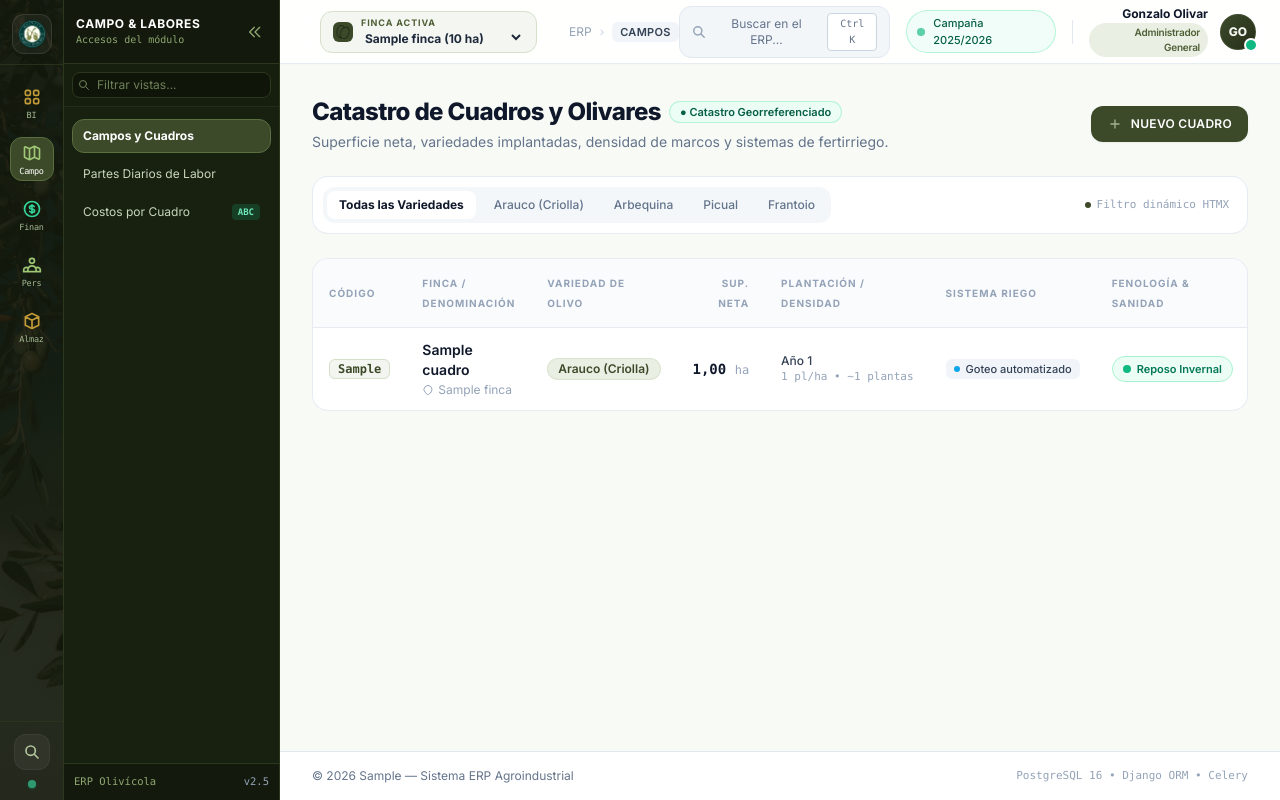
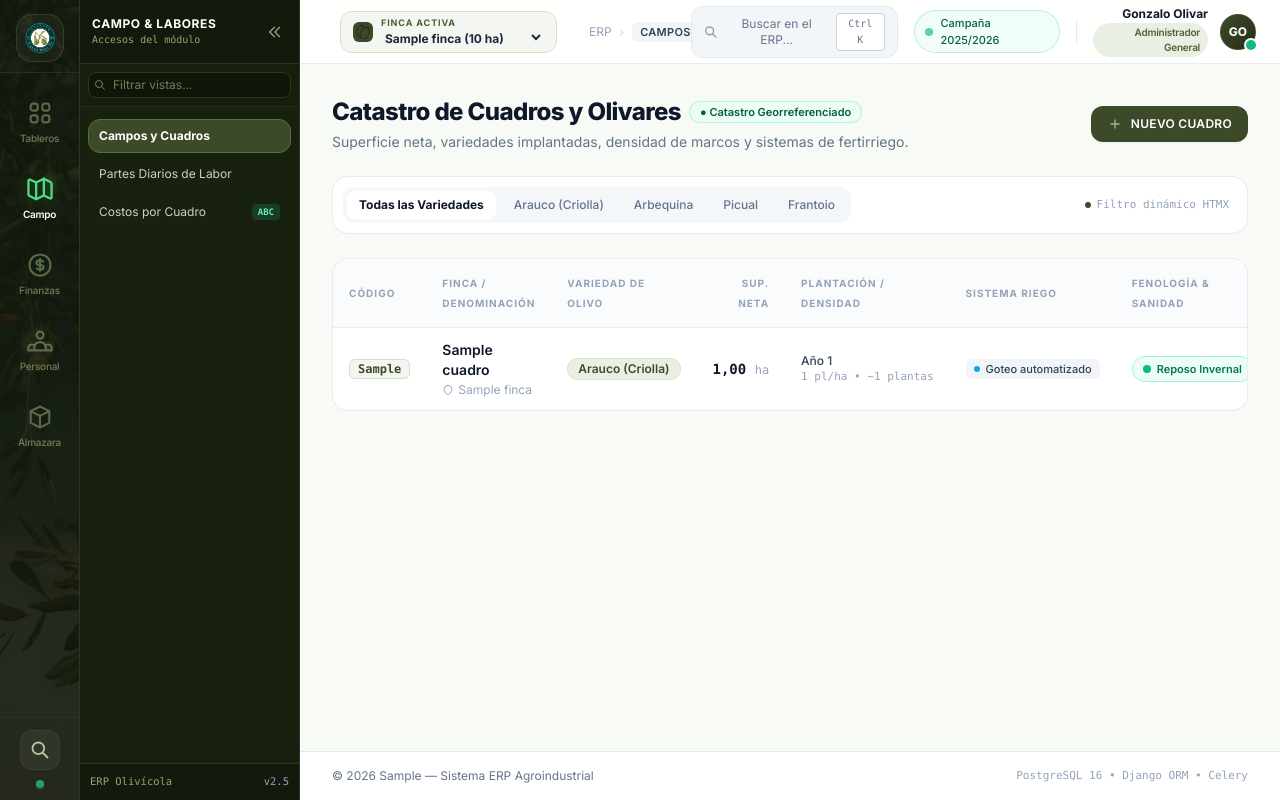
Before and after one commit to Wschanzze/ERP-Olivo, a Django app: page /campos/ in a window 1280 px wide. Run offline with Django 5.2, Linux system fonts and the light colour scheme; tables that the repository leaves empty hold one stand-in row (values such as "Sample post"); parts of the project's set-up code (start-up, migrations or seed data) failed here and were passed over; some libraries are stand-ins or nearby versions.

Commit message:
style: ampliar primer segmento de sidebar, agrandar iconos y eliminar recuadro iluminado

```diff
--- a/templates/base.html
+++ b/templates/base.html
@@ -79,10 +79,10 @@
     /* Estado inicial anti-parpadeo para Doble Sidebar en Desktop (>= 1024px) */
     @media (min-width: 1024px) {
       html.sidebar-expanded #main-layout-container {
-        padding-left: 280px !important;
+        padding-left: 300px !important;
       }
       html.sidebar-collapsed #main-layout-container {
-        padding-left: 64px !important;
+        padding-left: 80px !important;
       }
       html.sidebar-collapsed #app-rail2 {
         transform: translateX(-100%) !important;
@@ -180,8 +180,8 @@
     <!-- Contenedor Principal -->
     <div
       id="main-layout-container"
-      :class="sidebarOpen ? 'lg:pl-[280px]' : 'lg:pl-[64px]'"
-      class="pl-0 lg:pl-[280px] flex-1 flex flex-col min-w-0 transition-[padding-left] duration-200 ease-in-out min-h-screen w-full"
+      :class="sidebarOpen ? 'lg:pl-[300px]' : 'lg:pl-[80px]'"
+      class="pl-0 lg:pl-[300px] flex-1 flex flex-col min-w-0 transition-[padding-left] duration-200 ease-in-out min-h-screen w-full"
     >
       <!-- Cabecera Superior -->
       {% include 'components/header.html' %}
--- a/templates/components/sidebar.html
+++ b/templates/components/sidebar.html
@@ -1,8 +1,8 @@
 {% load static %}
 <!-- =========================================================================
      DOBLE SIDEBAR ENTERPRISE (OPCIÓN A)
-     Columna 1: Rail Maestro Fijo (64px) con 5 Dominios Principales (SIN UÑAS)
-     Columna 2: Panel Secundario Contextual (216px) con Vistas en Texto
+     Columna 1: Rail Maestro Fijo (80px) con 5 Dominios Principales
+     Columna 2: Panel Secundario Contextual (220px) con Vistas en Texto
      Móvil: Drawer Deslizante Táctil (< 1024px)
      ========================================================================= -->
 
@@ -24,11 +24,11 @@
 >
 
   <!-- =======================================================================
-       1. ESCRITORIO: RAIL 1 (DOCK MAESTRO 64px)
+       1. ESCRITORIO: RAIL 1 (DOCK MAESTRO 80px)
        ======================================================================= -->
   <aside
     id="app-rail1"
-    class="fixed inset-y-0 left-0 z-40 w-16 hidden lg:flex flex-col bg-[#13190C] text-[#E5EBDD] border-r border-[#2C381D] select-none justify-between h-full"
+    class="fixed inset-y-0 left-0 z-40 w-20 hidden lg:flex flex-col bg-[#13190C] text-[#E5EBDD] border-r border-[#2C381D] select-none justify-between h-full"
     style="height: 100dvh; max-height: 100dvh;"
   >
     <!-- Textura sutil y fondo oscuro de alta gama -->
@@ -42,84 +42,134 @@
       <a
         href="{% url 'dashboard:index' %}"
         title="ERP Olivícola - Inicio"
-        class="w-10 h-10 flex items-center justify-center rounded-xl bg-white/5 hover:bg-white/10 active:scale-95 transition-all p-1 border border-white/10 group cursor-pointer"
+        class="w-12 h-12 flex items-center justify-center rounded-2xl bg-white/5 hover:bg-white/10 active:scale-95 transition-all p-1.5 border border-white/10 group cursor-pointer"
         @click="selectModule('tableros')"
       >
-        <img src="{% static 'icono.png' %}?v=2" alt="Logo ERP" class="w-7 h-7 object-contain drop-shadow" />
+        <img src="{% static 'icono.png' %}?v=2" alt="Logo ERP" class="w-8 h-8 object-contain drop-shadow" />
       </a>
     </div>
 
-    <!-- Centro: 5 Iconos de Módulos Maestros (SIN UÑA PROTRUDENTE) -->
+    <!-- Centro: 5 Iconos de Módulos Maestros (Grandes, Limpios y sin Recuadros) -->
     <nav class="relative z-10 flex-1 flex flex-col items-center py-4 space-y-3 overflow-y-auto custom-scrollbar">
 
       <!-- 1. Tableros & BI -->
       <button
         type="button"
         @click="selectModule('tableros')"
-        :class="activeModule === 'tableros' ? 'bg-[#3D4A2A] text-white shadow-xs border-[#5A6E3F]' : 'text-[#A4B892] hover:bg-white/10 hover:text-white border-transparent'"
-        class="w-11 h-11 rounded-xl flex flex-col items-center justify-center transition-all duration-150 border cursor-pointer group"
+        class="w-full py-2.5 px-1 flex flex-col items-center justify-center transition-all duration-150 cursor-pointer group bg-transparent border-0 select-none"
         title="Tableros & BI"
       >
-        <svg class="w-5 h-5 text-[#C29B38] group-hover:text-amber-300 transition-colors" fill="none" stroke="currentColor" viewBox="0 0 24 24">
-          <path stroke-linecap="round" stroke-linejoin="round" stroke-width="2" d="M4 6a2 2 0 012-2h2a2 2 0 012 2v2a2 2 0 01-2 2H6a2 2 0 01-2-2V6zM14 6a2 2 0 012-2h2a2 2 0 012 2v2a2 2 0 01-2 2h-2a2 2 0 01-2-2V6zM4 16a2 2 0 012-2h2a2 2 0 012 2v2a2 2 0 01-2 2H6a2 2 0 01-2-2v-2zM14 16a2 2 0 012-2h2a2 2 0 012 2v2a2 2 0 01-2 2h-2a2 2 0 01-2-2v-2z" />
+        <svg
+          class="w-7 h-7 transition-all duration-150"
+          :class="activeModule === 'tableros'
+            ? 'text-[#E5B842] scale-110 opacity-100 drop-shadow-[0_2px_10px_rgba(229,184,66,0.35)]'
+            : 'text-[#8FA872]/80 opacity-70 group-hover:text-[#E5B842] group-hover:opacity-100 group-hover:scale-105'"
+          fill="none"
+          stroke="currentColor"
+          viewBox="0 0 24 24"
+        >
+          <path stroke-linecap="round" stroke-linejoin="round" stroke-width="1.8" d="M4 6a2 2 0 012-2h2a2 2 0 012 2v2a2 2 0 01-2 2H6a2 2 0 01-2-2V6zM14 6a2 2 0 012-2h2a2 2 0 012 2v2a2 2 0 01-2 2h-2a2 2 0 01-2-2V6zM4 16a2 2 0 012-2h2a2 2 0 012 2v2a2 2 0 01-2 2H6a2 2 0 01-2-2v-2zM14 16a2 2 0 012-2h2a2 2 0 012 2v2a2 2 0 01-2 2h-2a2 2 0 01-2-2v-2z" />
         </svg>
-        <span class="text-[8.5px] font-mono leading-none mt-1 tracking-tight">BI</span>
+        <span
+          class="text-[10px] leading-none mt-1.5 tracking-tight transition-colors"
+          :class="activeModule === 'tableros' ? 'text-white font-semibold' : 'text-[#8FA872]/70 group-hover:text-white font-medium'"
+        >Tableros</span>
       </button>
 
       <!-- 2. Campo & Operaciones -->
       <button
         type="button"
         @click="selectModule('campo')"
-        :class="activeModule === 'campo' ? 'bg-[#3D4A2A] text-white shadow-xs border-[#5A6E3F]' : 'text-[#A4B892] hover:bg-white/10 hover:text-white border-transparent'"
-        class="w-11 h-11 rounded-xl flex flex-col items-center justify-center transition-all duration-150 border cursor-pointer group"
+        class="w-full py-2.5 px-1 flex flex-col items-center justify-center transition-all duration-150 cursor-pointer group bg-transparent border-0 select-none"
         title="Campo & Operaciones"
       >
-        <svg class="w-5 h-5 text-[#9EC675] group-hover:text-emerald-300 transition-colors" fill="none" stroke="currentColor" viewBox="0 0 24 24">
-          <path stroke-linecap="round" stroke-linejoin="round" stroke-width="2" d="M9 20l-5.447-2.724A1 1 0 013 16.382V5.618a1 1 0 011.447-.894L9 7m0 13l6-3m-6 3V7m6 10l4.553 2.276A1 1 0 0021 18.382V7.618a1 1 0 00-.553-.894L15 4m0 13V4m0 0L9 7" />
+        <svg
+          class="w-7 h-7 transition-all duration-150"
+          :class="activeModule === 'campo'
+            ? 'text-[#4ADE80] scale-110 opacity-100 drop-shadow-[0_2px_10px_rgba(74,222,128,0.35)]'
+            : 'text-[#8FA872]/80 opacity-70 group-hover:text-[#4ADE80] group-hover:opacity-100 group-hover:scale-105'"
+          fill="none"
+          stroke="currentColor"
+          viewBox="0 0 24 24"
+        >
+          <path stroke-linecap="round" stroke-linejoin="round" stroke-width="1.8" d="M9 20l-5.447-2.724A1 1 0 013 16.382V5.618a1 1 0 011.447-.894L9 7m0 13l6-3m-6 3V7m6 10l4.553 2.276A1 1 0 0021 18.382V7.618a1 1 0 00-.553-.894L15 4m0 13V4m0 0L9 7" />
         </svg>
-        <span class="text-[8.5px] font-mono leading-none mt-1 tracking-tight">Campo</span>
+        <span
+          class="text-[10px] leading-none mt-1.5 tracking-tight transition-colors"
+          :class="activeModule === 'campo' ? 'text-white font-semibold' : 'text-[#8FA872]/70 group-hover:text-white font-medium'"
+        >Campo</span>
       </button>
 
       <!-- 3. Finanzas & Contabilidad -->
       <button
         type="button"
         @click="selectModule('finanzas')"
-        :class="activeModule === 'finanzas' ? 'bg-[#3D4A2A] text-white shadow-xs border-[#5A6E3F]' : 'text-[#A4B892] hover:bg-white/10 hover:text-white border-transparent'"
-        class="w-11 h-11 rounded-xl flex flex-col items-center justify-center transition-all duration-150 border cursor-pointer group"
+        class="w-full py-2.5 px-1 flex flex-col items-center justify-center transition-all duration-150 cursor-pointer group bg-transparent border-0 select-none"
         title="Finanzas & Contabilidad"
       >
-        <svg class="w-5 h-5 text-emerald-400 group-hover:text-emerald-200 transition-colors" fill="none" stroke="currentColor" viewBox="0 0 24 24">
-          <path stroke-linecap="round" stroke-linejoin="round" stroke-width="2" d="M12 8c-1.657 0-3 .895-3 2s1.343 2 3 2 3 .895 3 2-1.343 2-3 2m0-8c1.11 0 2.08.402 2.599 1M12 8V7m0 1v8m0 0v1m0-1c-1.11 0-2.08-.402-2.599-1M21 12a9 9 0 11-18 0 9 9 0 0118 0z" />
+        <svg
+          class="w-7 h-7 transition-all duration-150"
+          :class="activeModule === 'finanzas'
+            ? 'text-[#34D399] scale-110 opacity-100 drop-shadow-[0_2px_10px_rgba(52,211,153,0.35)]'
+            : 'text-[#8FA872]/80 opacity-70 group-hover:text-[#34D399] group-hover:opacity-100 group-hover:scale-105'"
+          fill="none"
+          stroke="currentColor"
+          viewBox="0 0 24 24"
+        >
+          <path stroke-linecap="round" stroke-linejoin="round" stroke-width="1.8" d="M12 8c-1.657 0-3 .895-3 2s1.343 2 3 2 3 .895 3 2-1.343 2-3 2m0-8c1.11 0 2.08.402 2.599 1M12 8V7m0 1v8m0 0v1m0-1c-1.11 0-2.08-.402-2.599-1M21 12a9 9 0 11-18 0 9 9 0 0118 0z" />
         </svg>
-        <span class="text-[8.5px] font-mono leading-none mt-1 tracking-tight">Finan</span>
+        <span
+          class="text-[10px] leading-none mt-1.5 tracking-tight transition-colors"
+          :class="activeModule === 'finanzas' ? 'text-white font-semibold' : 'text-[#8FA872]/70 group-hover:text-white font-medium'"
+        >Finanzas</span>
       </button>
 
       <!-- 4. Personal & Cuadrillas -->
       <button
         type="button"
         @click="selectModule('personal')"
-        :class="activeModule === 'personal' ? 'bg-[#3D4A2A] text-white shadow-xs border-[#5A6E3F]' : 'text-[#A4B892] hover:bg-white/10 hover:text-white border-transparent'"
-        class="w-11 h-11 rounded-xl flex flex-col items-center justify-center transition-all duration-150 border cursor-pointer group"
+        class="w-full py-2.5 px-1 flex flex-col items-center justify-center transition-all duration-150 cursor-pointer group bg-transparent border-0 select-none"
         title="Personal & Nómina"
       >
-        <svg class="w-5 h-5 text-[#9EC675] group-hover:text-emerald-300 transition-colors" fill="none" stroke="currentColor" viewBox="0 0 24 24">
-          <path stroke-linecap="round" stroke-linejoin="round" stroke-width="2" d="M17 20h5v-2a3 3 0 00-5.356-1.857M17 20H7m10 0v-2c0-.656-.126-1.283-.356-1.857M7 20H2v-2a3 3 0 015.356-1.857M7 20v-2c0-.656.126-1.283.356-1.857m0 0a5.002 5.002 0 019.288 0M15 7a3 3 0 11-6 0 3 3 0 016 0z" />
+        <svg
+          class="w-7 h-7 transition-all duration-150"
+          :class="activeModule === 'personal'
+            ? 'text-[#A3E635] scale-110 opacity-100 drop-shadow-[0_2px_10px_rgba(163,230,53,0.35)]'
+            : 'text-[#8FA872]/80 opacity-70 group-hover:text-[#A3E635] group-hover:opacity-100 group-hover:scale-105'"
+          fill="none"
+          stroke="currentColor"
+          viewBox="0 0 24 24"
+        >
+          <path stroke-linecap="round" stroke-linejoin="round" stroke-width="1.8" d="M17 20h5v-2a3 3 0 00-5.356-1.857M17 20H7m10 0v-2c0-.656-.126-1.283-.356-1.857M7 20H2v-2a3 3 0 015.356-1.857M7 20v-2c0-.656.126-1.283.356-1.857m0 0a5.002 5.002 0 019.288 0M15 7a3 3 0 11-6 0 3 3 0 016 0z" />
         </svg>
-        <span class="text-[8.5px] font-mono leading-none mt-1 tracking-tight">Pers</span>
+        <span
+          class="text-[10px] leading-none mt-1.5 tracking-tight transition-colors"
+          :class="activeModule === 'personal' ? 'text-white font-semibold' : 'text-[#8FA872]/70 group-hover:text-white font-medium'"
+        >Personal</span>
       </button>
 
       <!-- 5. Almazara & Depósitos -->
       <button
         type="button"
         @click="selectModule('almazara')"
-        :class="activeModule === 'almazara' ? 'bg-[#3D4A2A] text-white shadow-xs border-[#5A6E3F]' : 'text-[#A4B892] hover:bg-white/10 hover:text-white border-transparent'"
-        class="w-11 h-11 rounded-xl flex flex-col items-center justify-center transition-all duration-150 border cursor-pointer group"
+        class="w-full py-2.5 px-1 flex flex-col items-center justify-center transition-all duration-150 cursor-pointer group bg-transparent border-0 select-none"
         title="Almazara & Depósitos"
       >
-        <svg class="w-5 h-5 text-[#C29B38] group-hover:text-amber-300 transition-colors" fill="none" stroke="currentColor" viewBox="0 0 24 24">
-          <path stroke-linecap="round" stroke-linejoin="round" stroke-width="2" d="M20 7l-8-4-8 4m16 0l-8 4m8-4v10l-8 4m0-10L4 7m8 4v10M4 7v10l8 4" />
+        <svg
+          class="w-7 h-7 transition-all duration-150"
+          :class="activeModule === 'almazara'
+            ? 'text-[#FBBF24] scale-110 opacity-100 drop-shadow-[0_2px_10px_rgba(251,191,36,0.35)]'
+            : 'text-[#8FA872]/80 opacity-70 group-hover:text-[#FBBF24] group-hover:opacity-100 group-hover:scale-105'"
+          fill="none"
+          stroke="currentColor"
+          viewBox="0 0 24 24"
+        >
+          <path stroke-linecap="round" stroke-linejoin="round" stroke-width="1.8" d="M20 7l-8-4-8 4m16 0l-8 4m8-4v10l-8 4m0-10L4 7m8 4v10M4 7v10l8 4" />
         </svg>
-        <span class="text-[8.5px] font-mono leading-none mt-1 tracking-tight">Almaz</span>
+        <span
+          class="text-[10px] leading-none mt-1.5 tracking-tight transition-colors"
+          :class="activeModule === 'almazara' ? 'text-white font-semibold' : 'text-[#8FA872]/70 group-hover:text-white font-medium'"
+        >Almazara</span>
       </button>
 
     </nav>
@@ -131,10 +181,10 @@
         type="button"
         @click="spotlightOpen = true"
         title="Búsqueda Universal (Ctrl+K)"
-        class="w-9 h-9 rounded-xl bg-white/5 hover:bg-white/15 text-[#B2C69E] hover:text-white flex items-center justify-center transition-colors cursor-pointer border border-white/5"
+        class="w-10 h-10 rounded-xl bg-white/5 hover:bg-white/15 text-[#B2C69E] hover:text-white flex items-center justify-center transition-colors cursor-pointer border border-white/5"
       >
-        <svg class="w-4 h-4" fill="none" stroke="currentColor" viewBox="0 0 24 24">
-          <path stroke-linecap="round" stroke-linejoin="round" stroke-width="2.5" d="M21 21l-6-6m2-5a7 7 0 11-14 0 7 7 0 0114 0z" />
+        <svg class="w-5 h-5" fill="none" stroke="currentColor" viewBox="0 0 24 24">
+          <path stroke-linecap="round" stroke-linejoin="round" stroke-width="2.2" d="M21 21l-6-6m2-5a7 7 0 11-14 0 7 7 0 0114 0z" />
         </svg>
       </button>
 
@@ -145,12 +195,12 @@
 
 
   <!-- =======================================================================
-       2. ESCRITORIO: RAIL 2 (PANEL SECUNDARIO CONTEXTUAL 216px)
+       2. ESCRITORIO: RAIL 2 (PANEL SECUNDARIO CONTEXTUAL 220px)
        ======================================================================= -->
   <aside
     id="app-rail2"
     :class="sidebarOpen ? 'translate-x-0' : '-translate-x-full pointer-events-none opacity-0'"
-    class="fixed inset-y-0 left-16 w-[216px] bg-[#18210F] text-[#E5EBDD] hidden lg:flex flex-col select-none transition-transform duration-200 ease-in-out border-r border-[#2C381D] z-30"
+    class="fixed inset-y-0 left-20 w-[220px] bg-[#18210F] text-[#E5EBDD] hidden lg:flex flex-col select-none transition-transform duration-200 ease-in-out border-r border-[#2C381D] z-30"
     style="height: 100dvh; max-height: 100dvh;"
   >
     <!-- Cabecera del Panel: Título del Módulo + Botón Colapso -->
```
